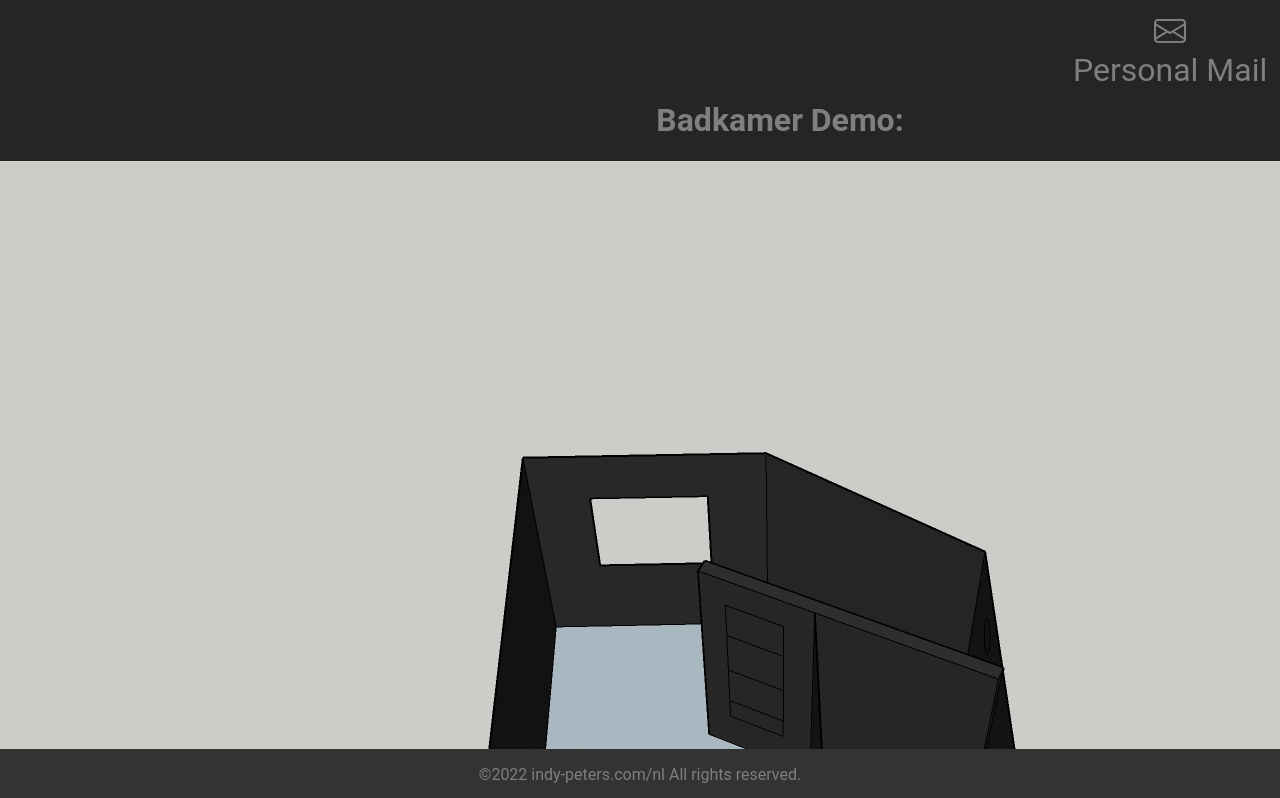
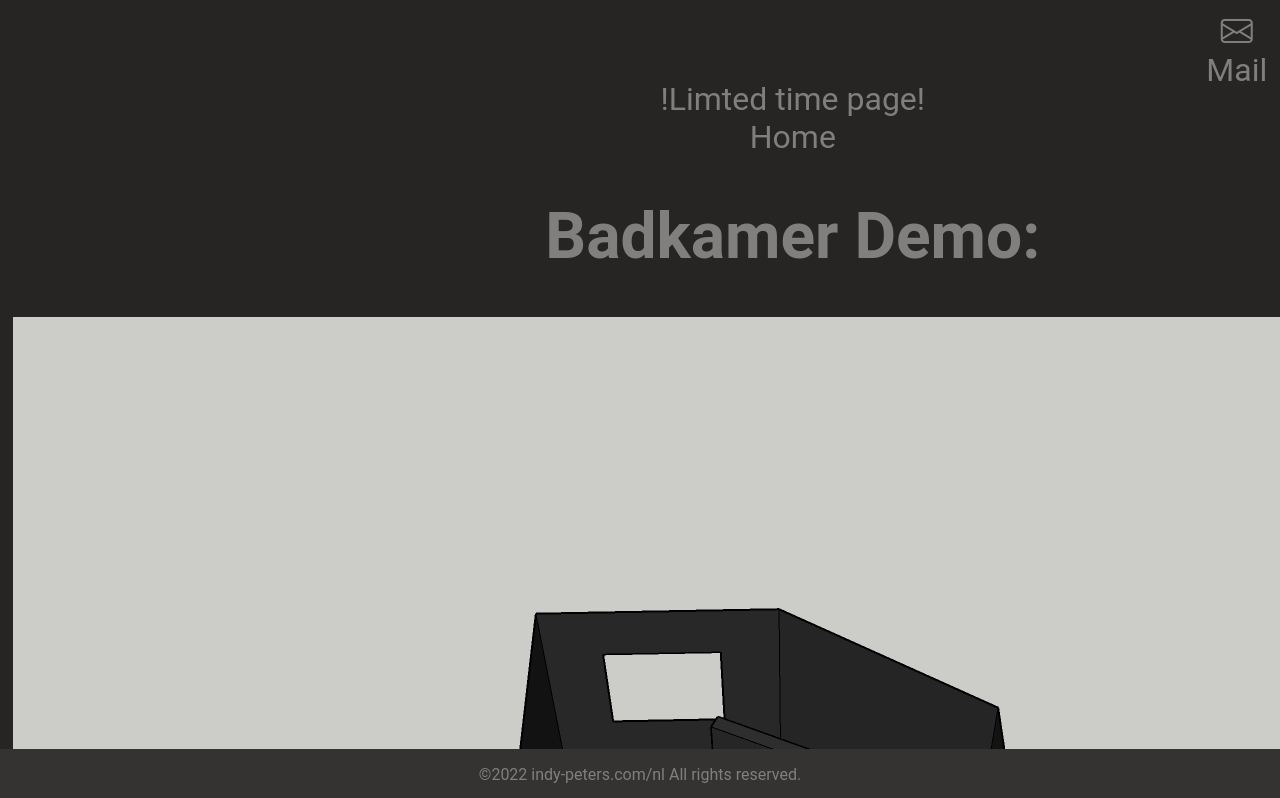
Before and after one commit to IndyDPeters/indypeters.com, a plain HTML site: page badkamer.html in a window 1280 px wide. Shown: the top 798 px of the page. Drawn offline with nearby package versions, Linux system fonts and the light colour scheme.

Commit message:
Wip
Wiup

```diff
--- a/badkamer.css
+++ b/badkamer.css
@@ -1,3 +1,8 @@
+body, html{
+    text-align: center;
+}
+
+
 .body{
     text-align: center;
     top: 10%;
--- a/badkamer.html
+++ b/badkamer.html
@@ -11,10 +11,13 @@
 
     <body>
         <div class="header">
-            <a class="header-mail-icon" href="MAILTO:indy@indy-peters.com"><i class="bi bi-envelope"></i>Personal Mail</a>
+            <a class="header-mail-icon" href="MAILTO:indy@indy-peters.com"><i class="bi bi-envelope"></i>Mail</a>
         </div>
 
         <div class="body">
+            <a>!Limted time page!</a>
+            <br>
+            <a class="home-page-title" href="index.html">Home</a>
             <h1>Badkamer Demo:</h1>
             <img src="photos/Untitled.jpg">
             <img src="photos/Untitled2.jpg">
--- a/main.css
+++ b/main.css
@@ -25,6 +25,12 @@ a{
 }
 
 
+.body{
+    top: 35%;
+    position: absolute;
+    font-size: xx-large;
+    padding-left: 1%;
+}
 
 
 
@@ -52,6 +58,7 @@ a{
         font-size: 90px;
         padding: 2%;
         text-align: center;
+        float: left;
     }
 
     .header-mail-icon{
```
Also changed, not shown: index.html (+1 -1 lines).
